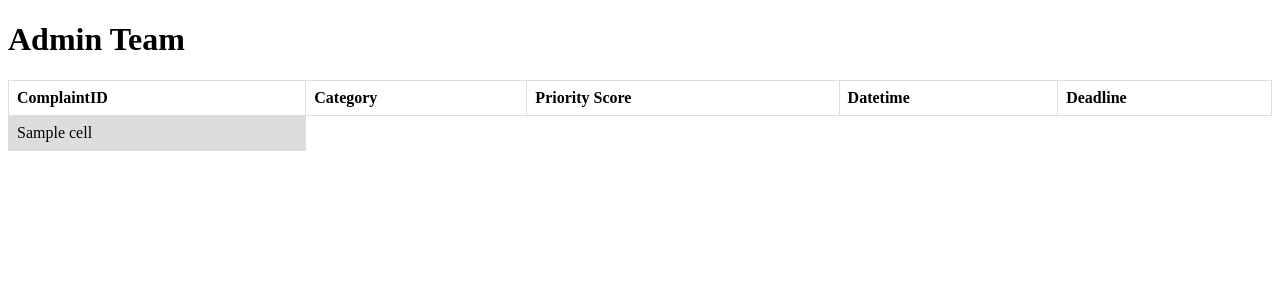
After one commit to lab-p8-g9/group_project, a Flask app: template templates/load.html in a window 1280 px wide. The commit adds this page. Shown: the top 300 px of the page. Run offline with Flask 3, Linux system fonts and the light colour scheme; the template is opened without the code that fills it: most values are stand-ins (such as "Sample title", 1, 10 or a date in 2020); parts of the project's set-up code (start-up, migrations or seed data) failed here and were passed over.

Commit message:
created html to display initialized data from database

```diff
--- a/io_manager.py
+++ b/io_manager.py
@@ -1,7 +1,7 @@
 from datetime import datetime
 from flask import Flask, render_template, request, redirect, url_for
 from ai_manager import analyse_complaint
-from data_manager import save_to_SQL, check_email_in_accounts
+from data_manager import save_to_SQL, check_email_in_accounts, fetchAdmin
 app = Flask(__name__)
 
 log = []
@@ -14,7 +14,6 @@ def summary(updates,actions=""):
         for history in log:
             print(f"{i}){history}")
             i+=1
-
 
 # Validate that the input format is correct
 def validate_user_input(email, password):
@@ -35,7 +34,8 @@ def validate_user_input(email, password):
 # Route to display your separate HTML form
 @app.route('/')
 def home():
-    return render_template('account.html')
+    results = fetchAdmin()
+    return render_template('load.html', items_list = results)
 
 @app.route("/createAccount", methods=['POST'])
 def createAccount():
--- /dev/null
+++ b/static/style.css
@@ -0,0 +1,14 @@
+table {
+    width: 100%;
+    border-collapse: collapse;
+}
+
+td,th {
+    border: 1px solid #dddddd;
+    text-align: left;
+    padding: 8px;
+}
+
+tr:nth-child(even) {
+  background-color: #dddddd;
+}
--- a/templates/account.html
+++ b/templates/account.html
@@ -2,7 +2,7 @@
 <html>
     <head>
         <title>Account</title>
-        <link rel="stylesheet" type="text/css" href="style.css">
+        <link rel="stylesheet" type="text/css" href="./style.css">
     </head>
     <body>
         <h1>Account Page</h1>
@@ -13,6 +13,7 @@
             <label for="user_password">Password:</label>
             <br>
             <input type="password" id="user_password" name="user_password" pattern="(?=.*\d)(?=.*[a-z])(?=.*[A-Z])(?=.*[!@#$%^&*(),.?\x22\x27:{}|<>]).{8,}" required><br><br>
-            <button type="submit">Submit</button>
+            <button type="submit">Login/SignUp</button>
         </form>
     </body>
+</html>
--- a/templates/email.html
+++ b/templates/email.html
@@ -2,7 +2,7 @@
 <html>
     <head>
         <title>Email</title>
-        <link rel="stylesheet" type="text/css" href="style.css">
+        <link rel="stylesheet" type="text/css" href="./style.css">
     </head>
     <body>
         <h1>Please Input your Issue below:</h1>
--- /dev/null
+++ b/templates/load.html
@@ -0,0 +1,26 @@
+<!DOCTYPE html>
+<html>
+    <head>
+        <title>Load Table</title>
+        <link rel="stylesheet" href="{{ url_for('static', filename='style.css') }}">
+    </head>
+    <body>
+        <h1>Admin Team</h1>
+        <table>
+            <tr>
+                <th>ComplaintID</th>
+                <th>Category</th>
+                <th>Priority Score</th>
+                <th>Datetime</th>
+                <th>Deadline</th>
+            </tr>
+            {% for row in items_list %}
+            <tr>
+                {% for cell in row %}
+                    <td>{{ cell }}</td>
+                {% endfor %}
+            </tr>
+            {% endfor %}
+        </table>
+    </body>
+</html>
```
Also changed, not shown: complaint.db, templates/style.css (deleted).
